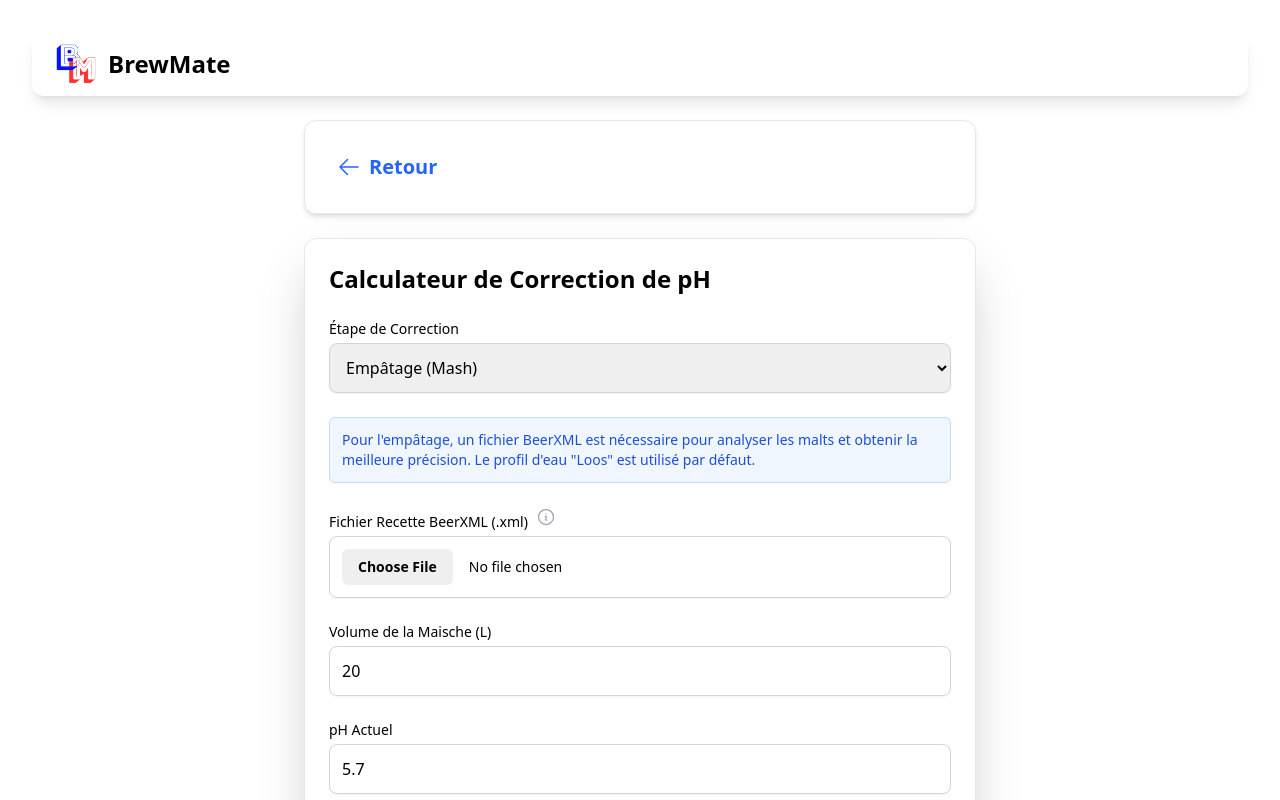
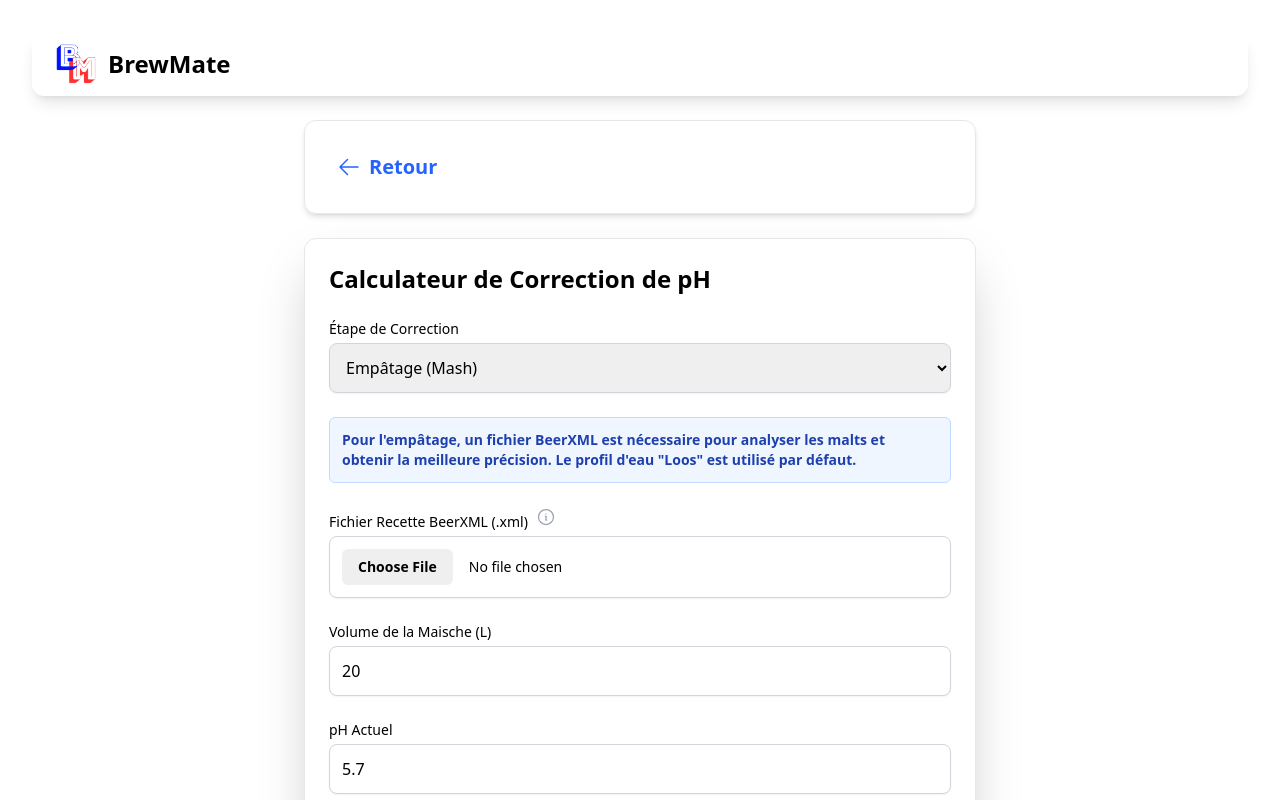
Before and after one commit to lecoutel/brewmate, a React (Vite) app: page /#/ph-correction in a window 1280 px wide. Shown: the top 800 px of the page. Built offline with nearby package versions, Linux system fonts and the light colour scheme.

Commit message:
changed colors

```diff
--- a/screens/KombuchaGeneratorScreen.tsx
+++ b/screens/KombuchaGeneratorScreen.tsx
@@ -11,7 +11,7 @@ import { KOMBUCHA_AROMATIC_PROFILE_OPTIONS, KOMBUCHA_TEA_TYPE_OPTIONS, Icons, TH
 
 const KombuchaGeneratorScreen: React.FC = () => {
   const [inputs, setInputs] = useState<KombuchaRecipeInputs>({
-    desiredVolumeL: 4,
+    desiredVolumeL: 4.5,
     aromaticProfileKey: 'CLASSIC_BALANCED',
     teaTypeKey: 'BLACK_TEA',
   });
--- a/screens/PhCalculatorScreen.tsx
+++ b/screens/PhCalculatorScreen.tsx
@@ -1,4 +1,3 @@
-
 import React, { useState, useEffect } from 'react';
 import { PageLayout, Input, Button, ResultDisplay, InfoTooltip, COMMON_CLASSES, Select } from '../components/Common';
 import { PhCalculationInputs, PhCalculationResult, WaterProfile, CorrectionStage } from '../types';
@@ -196,8 +195,8 @@ const PhCalculatorScreen: React.FC = () => {
         />
 
         {stage === CorrectionStage.MASH && (
-          <div className="p-3 bg-blue-50 dark:bg-blue-900_bg_opacity_20 rounded-md border border-blue-200 dark:border-blue-700">
-            <p className="text-sm text-blue-700 dark:text-blue-300">
+          <div className="p-3 bg-blue-50 rounded-md border border-blue-200">
+            <p className="text-sm text-blue-800 font-semibold">
               Pour l'empâtage, un fichier BeerXML est nécessaire pour analyser les malts et obtenir la meilleure précision. Le profil d'eau "Loos" est utilisé par défaut.
             </p>
           </div>
--- a/screens/PreBoilDensityScreen.tsx
+++ b/screens/PreBoilDensityScreen.tsx
@@ -149,7 +149,7 @@ const PreBoilDensityScreen: React.FC = () => {
 
       {result && (
         <ResultDisplay
-            results={result.message}
+            results={<span style={result.message && (result.message.includes('La densité est trop basse') || result.message.includes('La densité est trop haute')) ? { color: '#181A1B', fontWeight: 'bold' } : {}}>{result.message}</span>}
             error={result.error}
             type={result.error ? 'error' : (result.message.includes("déjà à la cible") ? 'info' : 'success')}
         />
```
